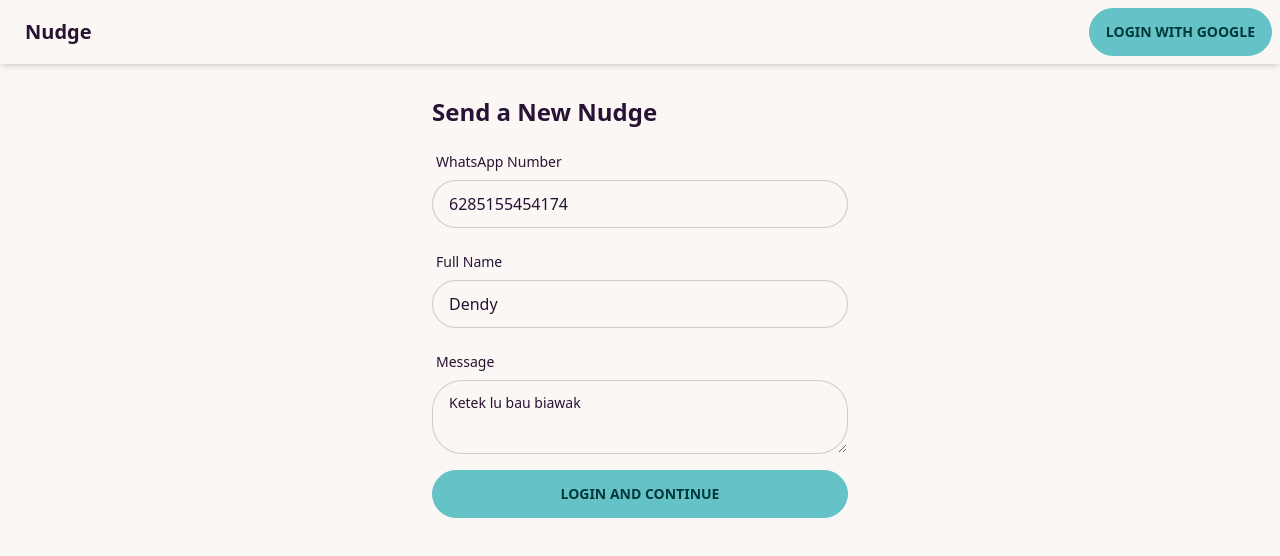
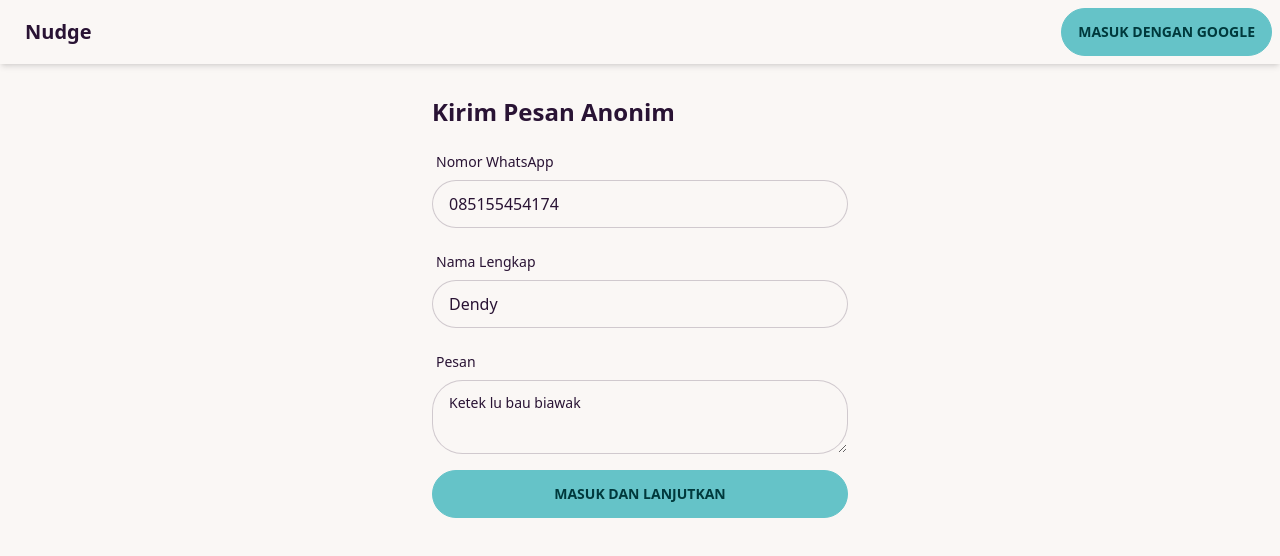
Before and after one commit to dendyaziz/nudge-nuxtjs, a Nuxt app: page / in a window 1280 px wide. Shown: the top 556 px of the page. Built offline with nearby package versions, Linux system fonts and the light colour scheme; no server answers.

Commit message:
fix: disable Firestore test button in the UI

```diff
--- a/app.vue
+++ b/app.vue
@@ -7,10 +7,10 @@
       </div>
       <div class="flex-none">
         <div v-if="user">
-          <button @click="logout" class="btn btn-ghost">Logout</button>
+          <button @click="logout" class="btn btn-ghost">Keluar</button>
         </div>
         <div v-else>
-          <button @click="login" class="btn btn-primary">Login with Google</button>
+          <button @click="login" class="btn btn-primary">Masuk dengan Google</button>
         </div>
       </div>
     </div>
--- a/pages/index.vue
+++ b/pages/index.vue
@@ -1,49 +1,58 @@
 <template>
   <div class="max-w-md mx-auto p-4">
     <!-- Debug button: test Firestore connectivity -->
-    <button v-if="false" class="btn btn-secondary w-full mb-4" @click="testFirestore()">Test Firestore</button>
+    <button v-if="false" class="btn btn-secondary w-full mb-4" @click="testFirestore()">Uji Firestore</button>
     <div v-if="stage === 'input'">
-      <h1 class="text-2xl font-bold mb-4">Send a New Nudge</h1>
+      <h1 class="text-2xl font-bold mb-4">Kirim Pesan Anonim</h1>
       <div class="form-control mb-4">
-        <label class="label"><span class="label-text">WhatsApp Number</span></label>
-        <input v-model="phone" type="text" class="input input-bordered" placeholder="e.g. 628123456789" />
+        <label class="label"><span class="label-text">Nomor WhatsApp</span></label>
+        <input v-model="phone" type="text" class="input input-bordered" placeholder="contoh: 08123456789" />
       </div>
       <div class="form-control mb-4">
-        <label class="label"><span class="label-text">Full Name</span></label>
-        <input v-model="fullName" type="text" class="input input-bordered" placeholder="Full Name of the person" />
+        <label class="label"><span class="label-text">Nama Lengkap</span></label>
+        <input v-model="fullName" type="text" class="input input-bordered" placeholder="Nama Lengkap orang tersebut" />
       </div>
       <div class="form-control mb-4">
-        <label class="label"><span class="label-text">Message</span></label>
-        <textarea v-model="rawMessage" class="textarea textarea-bordered" placeholder="Type your message here"></textarea>
+        <label class="label"><span class="label-text">Pesan</span></label>
+        <textarea v-model="rawMessage" class="textarea textarea-bordered" placeholder="Ketik pesan Anda di sini"></textarea>
       </div>
       <button class="btn btn-primary w-full" :disabled="!phone || !fullName || !rawMessage || loading" @click="continueToReview">
-        <span v-if="user">Continue</span>
-        <span v-else>Login and Continue</span>
+        <span v-if="user">Lanjutkan</span>
+        <span v-else>Masuk dan Lanjutkan</span>
       </button>
     </div>
     <div v-else-if="stage === 'review'">
-      <h1 class="text-2xl font-bold mb-4">Review Softened Message</h1>
+      <h1 class="text-2xl font-bold mb-2">Tinjau Pesan</h1>
+
+      <p class="mb-4 text-base-content">Pesan Anda telah disesuaikan untuk mempermudah penyampaian.</p>
+
       <div class="p-4 mb-4 border rounded bg-base-200">
         <p v-html="previewMessage" class="whitespace-pre-line"></p>
+
+        <div class="flex gap-2 mt-8">
+          <button class="btn btn-outline btn-sm gap-2" :class="{'pointer-events-none': loading}" :disabled="loadingRegenerate" @click="regenerate">
+            <svg xmlns="http://www.w3.org/2000/svg" viewBox="0 -960 960 960" class="w-5 fill-current" :class="{'animate-spin': loadingRegenerate}"><path d="M482-160q-134 0-228-93t-94-227v-7l-64 64-56-56 160-160 160 160-56 56-64-64v7q0 100 70.5 170T482-240q26 0 51-6t49-18l60 60q-38 22-78 33t-82 11Zm278-161L600-481l56-56 64 64v-7q0-100-70.5-170T478-720q-26 0-51 6t-49 18l-60-60q38-22 78-33t82-11q134 0 228 93t94 227v7l64-64 56 56-160 160Z"/></svg>
+            Buat Ulang
+          </button>
+          <button class="btn btn-outline btn-sm" :class="{'pointer-events-none': loading || loadingRegenerate}" @click="refine">Perbaiki</button>
+        </div>
       </div>
       <div class="flex gap-2">
-        <button class="btn btn-outline" :disabled="loading" @click="regenerate">Regenerate</button>
-        <button class="btn btn-outline" @click="refine">Refine</button>
-        <button class="btn btn-primary ml-auto" :disabled="loading" @click="sendMessage">Send</button>
+        <button class="btn btn-primary ml-auto" :class="{'pointer-events-none': loadingRegenerate}" :disabled="loading" @click="sendMessage">Kirim Pesan</button>
       </div>
     </div>
     <div v-else-if="stage === 'refine'">
-      <h1 class="text-2xl font-bold mb-4">Refine Message</h1>
+      <h1 class="text-2xl font-bold mb-4">Perhalus Pesan</h1>
       <div class="p-4 mb-2 border rounded bg-base-200">
         <p v-html="previewMessage" class="whitespace-pre-line"></p>
       </div>
       <div class="form-control mb-4">
-        <label class="label"><span class="label-text">What to add?</span></label>
-        <input v-model="refineInstruction" type="text" class="input input-bordered" placeholder="e.g. be more polite" />
+        <label class="label"><span class="label-text">Apa yang ingin ditambahkan?</span></label>
+        <input v-model="refineInstruction" type="text" class="input input-bordered" placeholder="contoh: lebih sopan" />
       </div>
       <div class="flex justify-between">
-        <button class="btn btn-outline" @click="cancelRefine">Cancel</button>
-        <button class="btn btn-primary" :disabled="!refineInstruction || loading" @click="submitRefine">Refine</button>
+        <button class="btn btn-outline" @click="cancelRefine">Batal</button>
+        <button class="btn btn-primary" :disabled="!refineInstruction || loading" @click="submitRefine">Perbaiki Pesan</button>
       </div>
     </div>
   </div>
@@ -73,7 +82,8 @@ interface SoftenData {
 
 const stage = ref<'input'|'review'|'refine'>('input');
 const loading = ref(false);
-const phone = ref('6285155454174');
+const loadingRegenerate = ref(false);
+const phone = ref('085155454174');
 const fullName = ref('Dendy');
 const rawMessage = ref('Ketek lu bau biawak');
 const softenData = ref<SoftenData | null>(null);
@@ -136,7 +146,7 @@ async function continueToReview() {
     }
   } catch (error) {
     console.error('Error calling API:', error);
-    previewMessage.value = 'An error occurred while processing your request.';
+    previewMessage.value = 'Terjadi kesalahan saat memproses permintaan Anda.';
   } finally {
     loading.value = false;
   }
@@ -149,7 +159,7 @@ async function regenerate() {
     return;
   }
 
-  loading.value = true;
+  loadingRegenerate.value = true;
   try {
     const res = await $fetch<Response<SoftenData>>('/api/soften', { method: 'POST', body: { message: rawMessage.value, fullName: fullName.value } });
 
@@ -169,9 +179,9 @@ async function regenerate() {
     }
   } catch (error) {
     console.error('Error calling API:', error);
-    previewMessage.value = 'An error occurred while processing your request.';
+    previewMessage.value = 'Terjadi kesalahan saat memproses permintaan Anda.';
   } finally {
-    loading.value = false;
+    loadingRegenerate.value = false;
   }
 }
 
@@ -214,7 +224,7 @@ async function submitRefine() {
     }
   } catch (error) {
     console.error('Error calling API:', error);
-    previewMessage.value = 'An error occurred while processing your request.';
+    previewMessage.value = 'Terjadi kesalahan saat memproses permintaan Anda.';
   } finally {
     loading.value = false;
   }
--- a/pages/login.vue
+++ b/pages/login.vue
@@ -1,6 +1,6 @@
 <template>
   <div class="h-screen flex items-center justify-center">
-    <button class="btn btn-primary" @click="login">Login with Google</button>
+    <button class="btn btn-primary" @click="login">Masuk dengan Google</button>
   </div>
 </template>
 
--- a/pages/topics/[id].vue
+++ b/pages/topics/[id].vue
@@ -1,13 +1,13 @@
 <template>
   <div class="max-w-md mx-auto p-4">
-    <h1 class="text-2xl font-bold mb-4">Message to {{ topic?.fullName }}</h1>
+    <h1 class="text-2xl font-bold mb-4">Pesan untuk {{ topic?.fullName }}</h1>
     <div class="p-4 mb-4 border rounded bg-base-200">
       <p v-if="!showRaw" v-html="previewMessage" class="whitespace-pre-line"></p>
       <p v-else>{{ topic?.rawMessage }}</p>
+      <button class="btn btn-outline btn-sm mt-8" @click="showRaw = !showRaw">
+        {{ showRaw ? 'Sembunyikan' : 'Tampilkan' }} Pesan Asli
+      </button>
     </div>
-    <button class="btn mb-4" @click="showRaw = !showRaw">
-      {{ showRaw ? 'Hide' : 'Show' }} Original Message
-    </button>
     <p v-if="showRaw" class="text-gray-500 mb-4">{{ topic?.rawMessage }}</p>
     <p><strong>Status:</strong> {{ topic?.status }}</p>
   </div>
```
